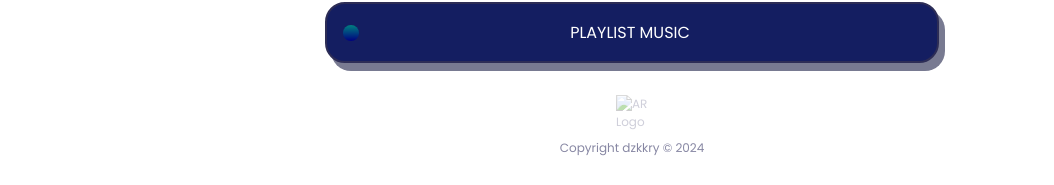
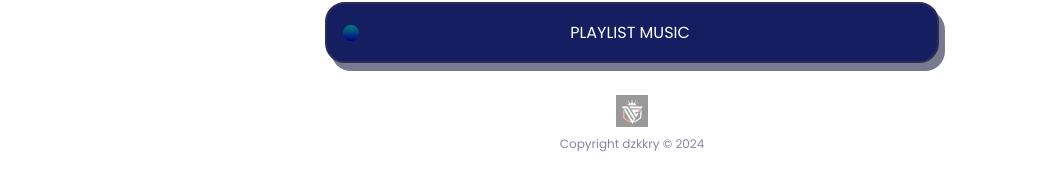
Before and after one commit to dikryalj/bio-link, a plain HTML site: page index.html in a window 1280 px wide. Shown: the part 609-794 px from the top of the page, without its empty margins (8-1062 px from the left). Drawn offline with nearby package versions, Linux system fonts and the light colour scheme; no server answers; some icons are missing.

Commit message:
Update index.html

```diff
--- a/index.html
+++ b/index.html
@@ -100,7 +100,7 @@
     </ul>
 
     <div class="copyright">
-        <img src="" alt="AR Logo">
+        <img src="Logo.jpg" alt="AR Logo">
         <p>Copyright dzkkry &copy; 2024</p>
     </div>
 
```
